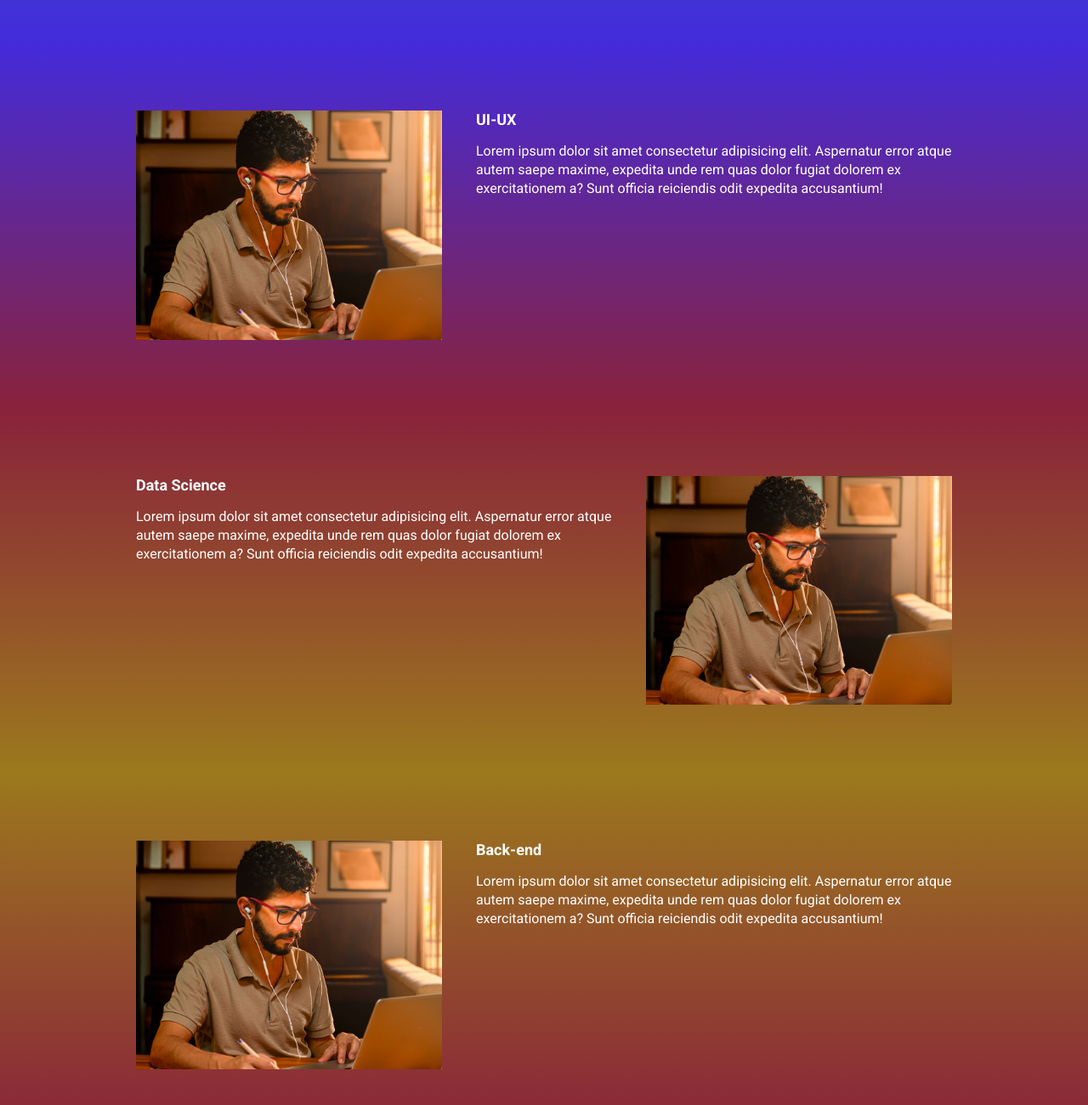
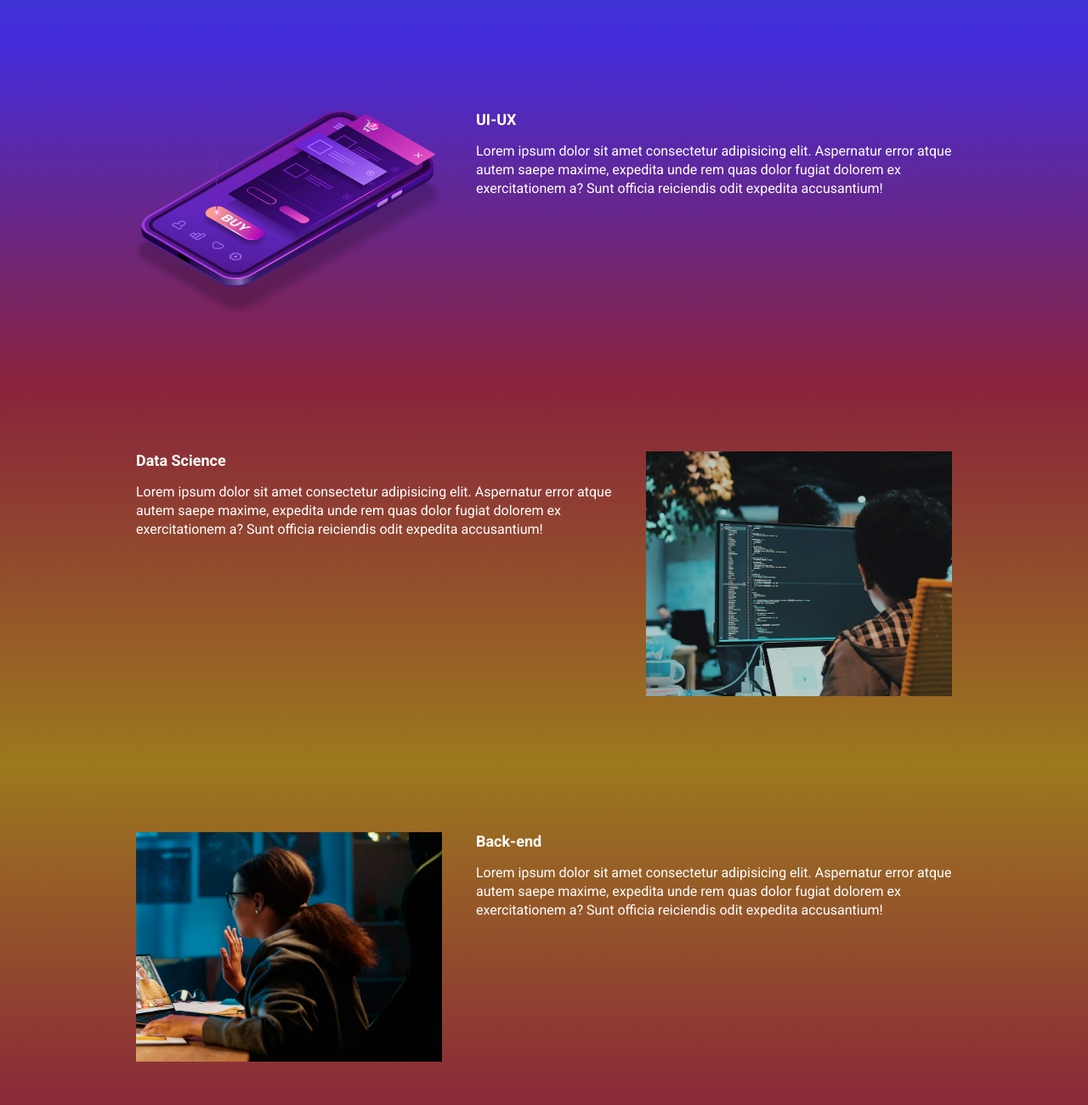
Before and after one commit to Taironius/ebac_tech_talks, a website built with Parcel: page src/index.html in a window 1280 px wide. Shown: the part 940-2240 px from the top of the page at 85% size. Built offline with nearby package versions, Linux system fonts and the light colour scheme.

Commit message:
atualizando as imagens

```diff
--- a/src/index.html
+++ b/src/index.html
@@ -60,7 +60,7 @@
                     Lorem ipsum dolor sit amet consectetur adipisicing elit. Aspernatur error atque autem saepe maxime, expedita unde rem quas dolor fugiat dolorem ex exercitationem a? Sunt officia reiciendis odit expedita accusantium!
                 </p>
             </div>
-            <img class="event__image" src="./images/frontend.png" alt="Front-end">
+            <img class="event__image" src="./images/ui-ux.png" alt="ui-ux">
         </div>
     </section>
     <section class="event event--data-science">
@@ -71,7 +71,7 @@
                     Lorem ipsum dolor sit amet consectetur adipisicing elit. Aspernatur error atque autem saepe maxime, expedita unde rem quas dolor fugiat dolorem ex exercitationem a? Sunt officia reiciendis odit expedita accusantium!
                 </p>
             </div>
-            <img class="event__image" src="./images/frontend.png" alt="Front-end">
+            <img class="event__image" src="./images/data.png" alt="data science">
         </div>
     </section>
     <section class="event event--backend event--image-left">
@@ -82,7 +82,7 @@
                     Lorem ipsum dolor sit amet consectetur adipisicing elit. Aspernatur error atque autem saepe maxime, expedita unde rem quas dolor fugiat dolorem ex exercitationem a? Sunt officia reiciendis odit expedita accusantium!
                 </p>
             </div>
-            <img class="event__image" src="./images/frontend.png" alt="Front-end">
+            <img class="event__image" src="./images/backend.png" alt="backend">
         </div>
     </section>
     <script src="https://unpkg.com/aos@next/dist/aos.js"></script>
```
